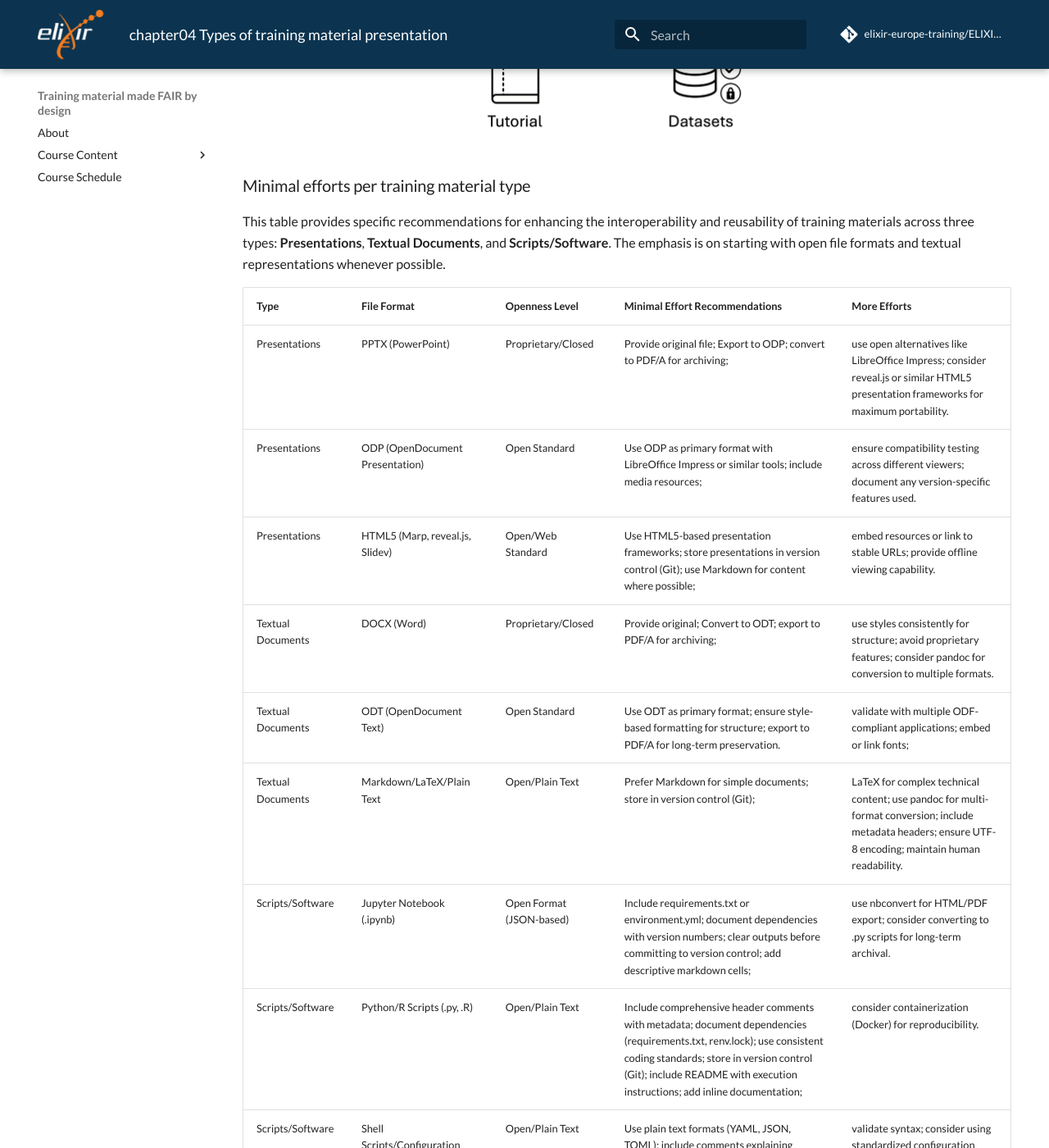
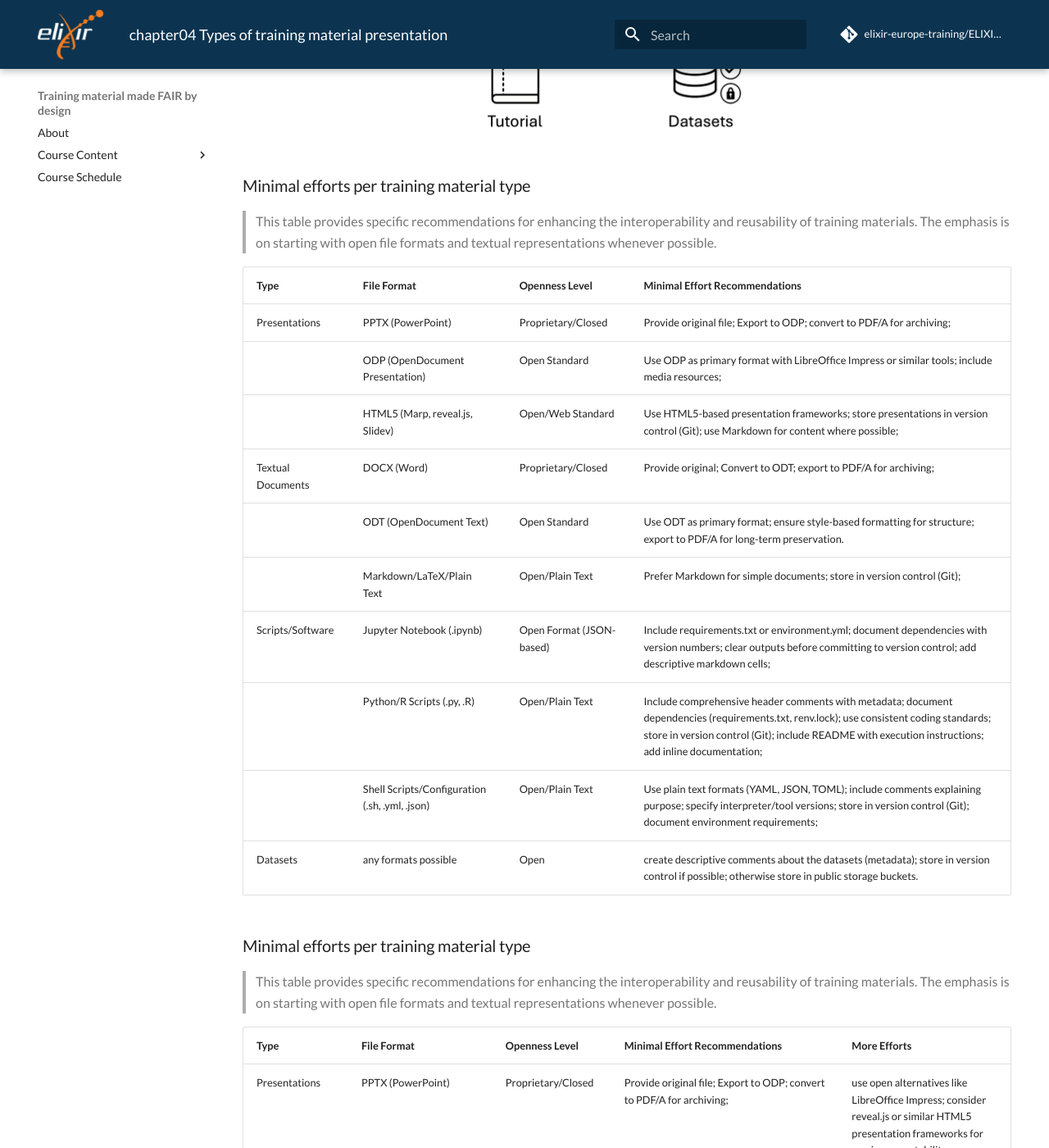
Before and after one commit to elixir-europe-training/ELIXIR-TrP-FAIR-Material-By-Design, an MkDocs documentation site: the page built from docs/supplementary/presentations/ch_04_Type_of_training_material/chapter04-Types_of_training_material-presentation.md, in a window 1280 px wide and 1400 px high, scrolled down 10574 px. Shown: the whole window at 82% size. Built offline with MkDocs 1.6.1 and Material for MkDocs 9.7.7, drawn with Linux system fonts in a browser that asks for light colours; comment, search, counter and statistics services are not loaded; the version menu is left out.

```diff
--- a/docs/supplementary/presentations/ch_04_Type_of_training_material/chapter04-Types_of_training_material-presentation.md
+++ b/docs/supplementary/presentations/ch_04_Type_of_training_material/chapter04-Types_of_training_material-presentation.md
@@ -1469,10 +1469,26 @@
 
 [^1]: https://docs.google.com/presentation/d/1fVbtwJACMnRM8GgMpGVfi373geFMQCZH6uSoihsRyxM/edit#slide=id.g26da19ef7b0_0_789
 
-
 ### Minimal efforts per training material type
 
-This table provides specific recommendations for enhancing the interoperability and reusability of training materials across three types: **Presentations**, **Textual Documents**, and **Scripts/Software**. The emphasis is on starting with open file formats and textual representations whenever possible.
+> This table provides specific recommendations for enhancing the interoperability and reusability of training materials. The emphasis is on starting with open file formats and textual representations whenever possible.
+
+| Type | File Format | Openness Level | Minimal Effort Recommendations |
+|---|---|---|---|
+| Presentations | PPTX (PowerPoint) | Proprietary/Closed | Provide original file; Export to ODP; convert to PDF/A for archiving; |
+|  | ODP (OpenDocument Presentation) | Open Standard | Use ODP as primary format with LibreOffice Impress or similar tools;  include media resources;  |
+|  | HTML5 (Marp, reveal.js, Slidev) | Open/Web Standard | Use HTML5-based presentation frameworks; store presentations in version control (Git); use Markdown for content where possible;  |
+| Textual Documents | DOCX (Word) | Proprietary/Closed | Provide original; Convert to ODT; export to PDF/A for archiving; |
+|  | ODT (OpenDocument Text) | Open Standard | Use ODT as primary format; ensure style-based formatting for structure; export to PDF/A for long-term preservation. |
+|  | Markdown/LaTeX/Plain Text | Open/Plain Text | Prefer Markdown for simple documents;  store in version control (Git); |
+| Scripts/Software | Jupyter Notebook (.ipynb) | Open Format (JSON-based) | Include requirements.txt or environment.yml; document dependencies with version numbers; clear outputs before committing to version control; add descriptive markdown cells; |
+|  | Python/R Scripts (.py, .R) | Open/Plain Text | Include comprehensive header comments with metadata; document dependencies (requirements.txt, renv.lock); use consistent coding standards; store in version control (Git); include README with execution instructions; add inline documentation; |
+|  | Shell Scripts/Configuration (.sh, .yml, .json) | Open/Plain Text | Use plain text formats (YAML, JSON, TOML); include comments explaining purpose; specify interpreter/tool versions; store in version control (Git); document environment requirements;  |
+| Datasets | any formats possible | Open | create descriptive comments about the datasets (metadata); store in version control if possible;  otherwise store in public storage buckets. |
+
+### Minimal efforts per training material type
+
+> This table provides specific recommendations for enhancing the interoperability and reusability of training materials. The emphasis is on starting with open file formats and textual representations whenever possible.
 
 | Type | File Format | Openness Level | Minimal Effort Recommendations | More Efforts |
 |---|---|---|---|---|
```
